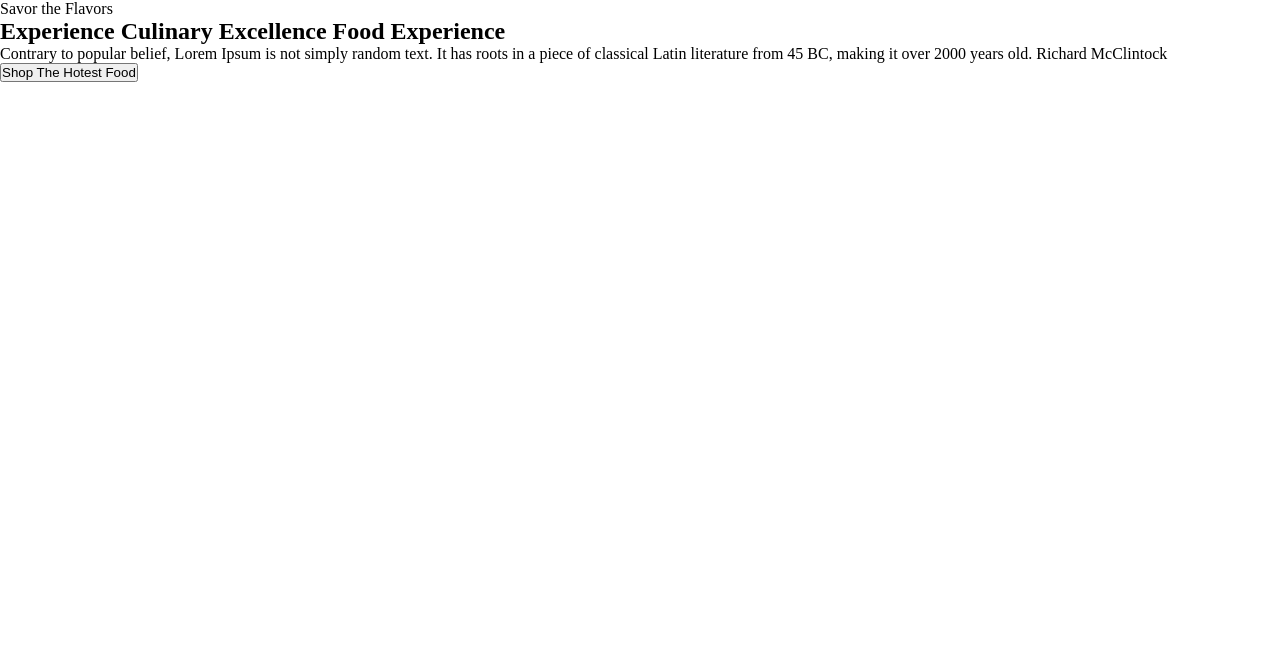
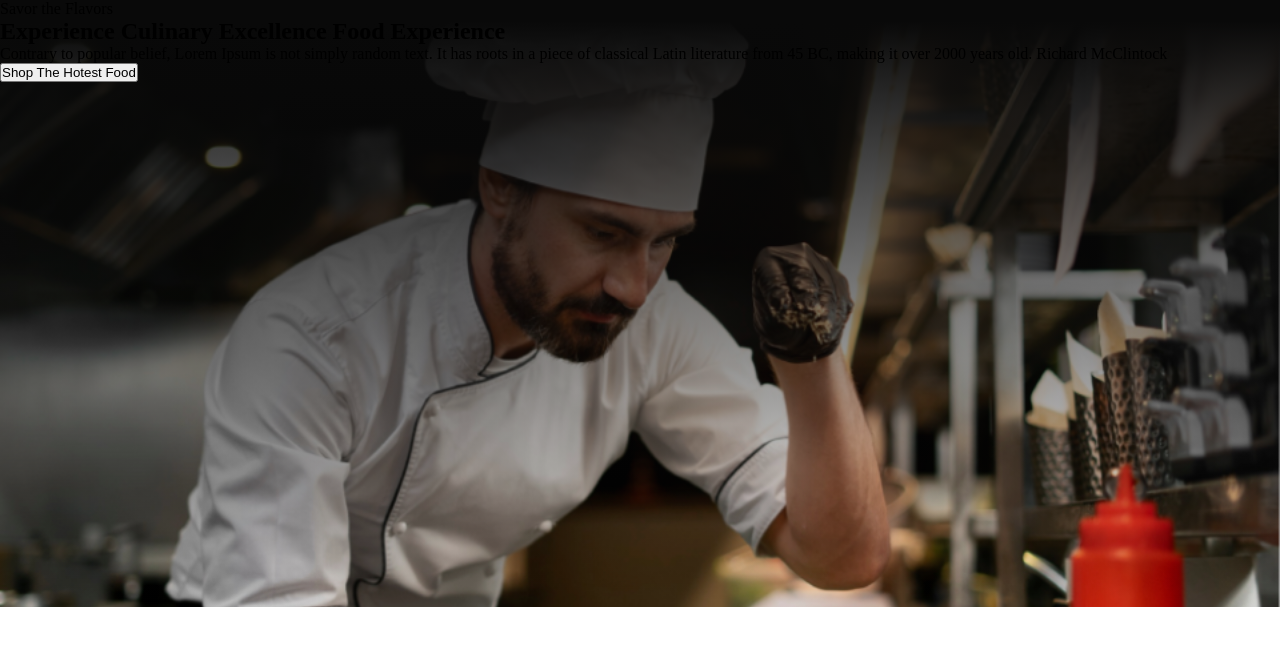
Before and after one commit to LaboneeAktar/good-food-restaurant, a plain HTML site: page index.html in a window 1280 px wide. Drawn offline with Linux system fonts and the light colour scheme.

Commit message:
Set BG Image in Banner Section

```diff
--- a/index.html
+++ b/index.html
@@ -8,7 +8,7 @@
   </head>
   <body>
     <section>
-      <div>
+      <div id="banner">
         <p>Savor the Flavors</p>
         <h1>Experience Culinary Excellence Food Experience</h1>
         <p>
--- a/styles/style.css
+++ b/styles/style.css
@@ -5,3 +5,16 @@
   margin: 0;
   padding: 0;
 }
+
+#banner {
+  height: 607px;
+  background-image: linear-gradient(
+      180deg,
+      rgb(9, 9, 9) 3.482%,
+      rgba(16, 16, 16, 0) 101.632%
+    ),
+    url("../assets/hero-bg.png");
+  background-repeat: no-repeat;
+  background-size: cover;
+  background-position: center;
+}
```
